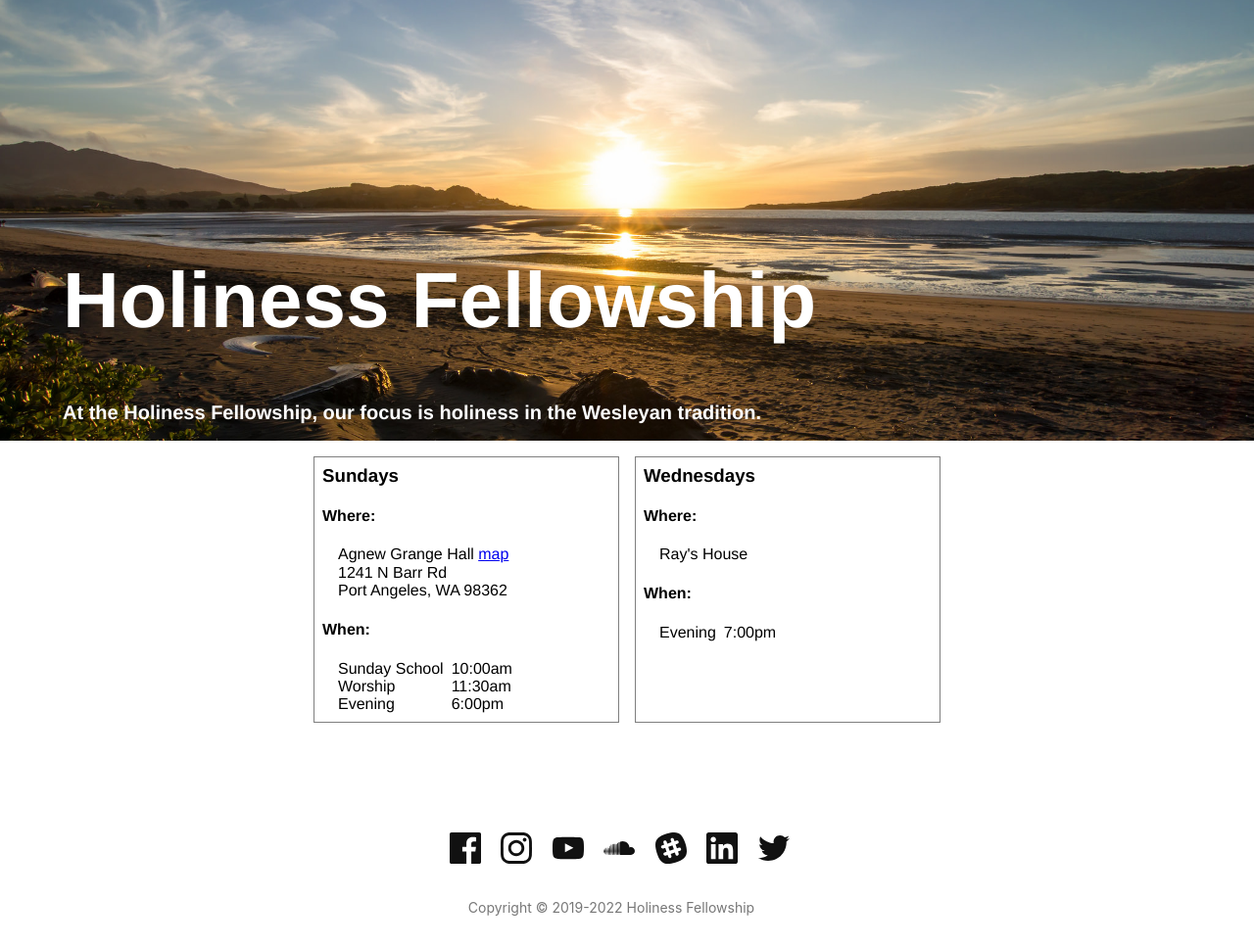
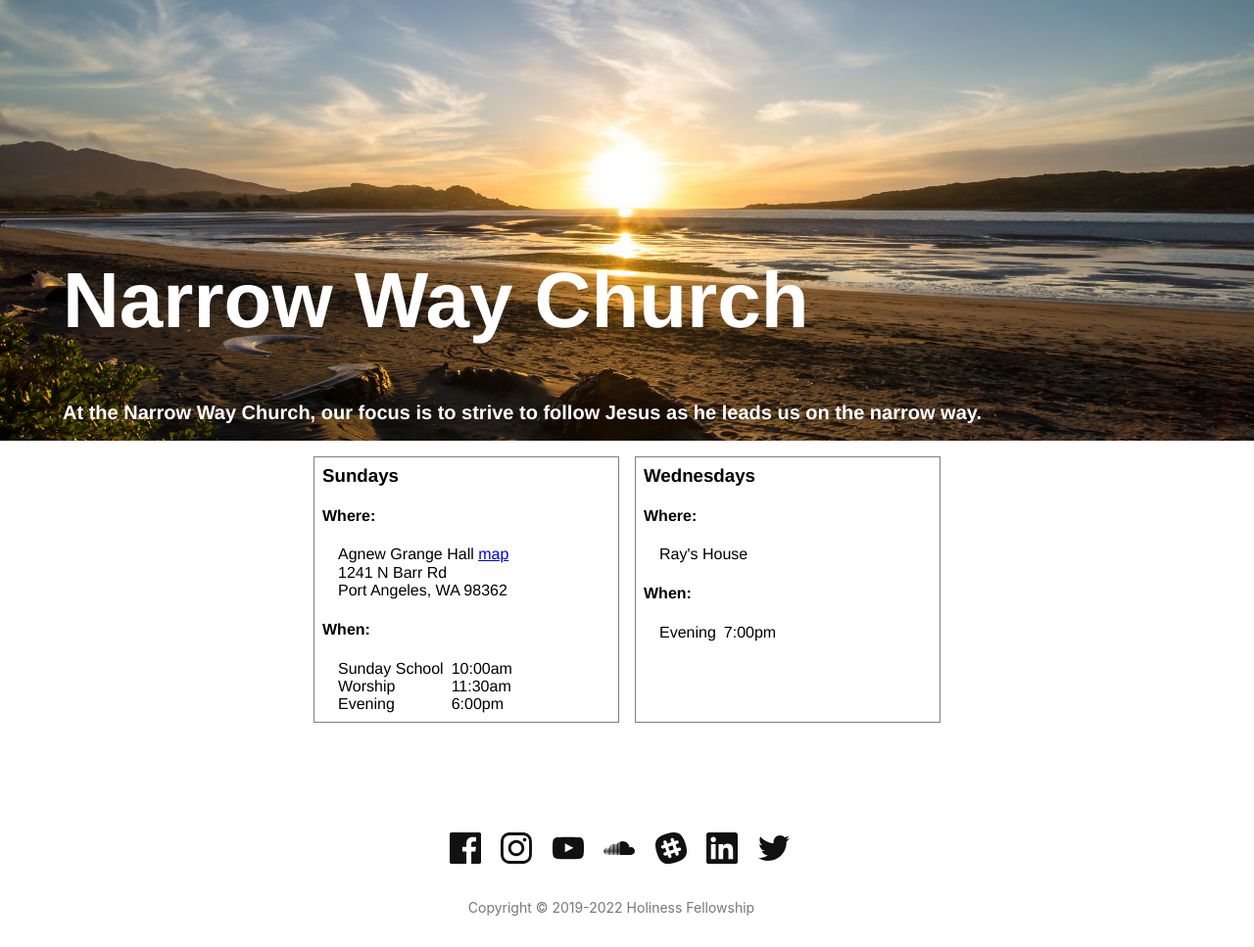
Before and after one commit to narrowwaychurch/narrowwaychurch.github.io, a Jekyll site: the page built from index.html, in a window 1280 px wide. Shown: the whole page at 98% size. Built offline with Jekyll 4.4.1, drawn with Linux system fonts in a browser that asks for light colours; nearby versions of some CDN libraries.

Commit message:
Update _config.yml

```diff
--- a/_config.yml
+++ b/_config.yml
@@ -1,13 +1,13 @@
-title: Holiness Fellowship
-name: Holiness Fellowship
+title: Narrow Way Church
+name: Narrow Way Church
 description: >-
-  At the Holiness Fellowship, our focus is holiness in the Wesleyan tradition.
+  At the Narrow Way Church, our focus is to strive to follow Jesus as he leads us on the narrow way.
 baseurl: ""
-url: "https://holinessfellowship.github.io"
+url: "https://narrowwaychurch.github.io"
 
 author: Matthew E. Denson
 email: matthew@densons.org
-facebook_username: Sequim-Holiness-Church-109701320399932
+facebook_username: Narrow Way Church
 
 # plugins:
 #   - jekyll-feed
```
